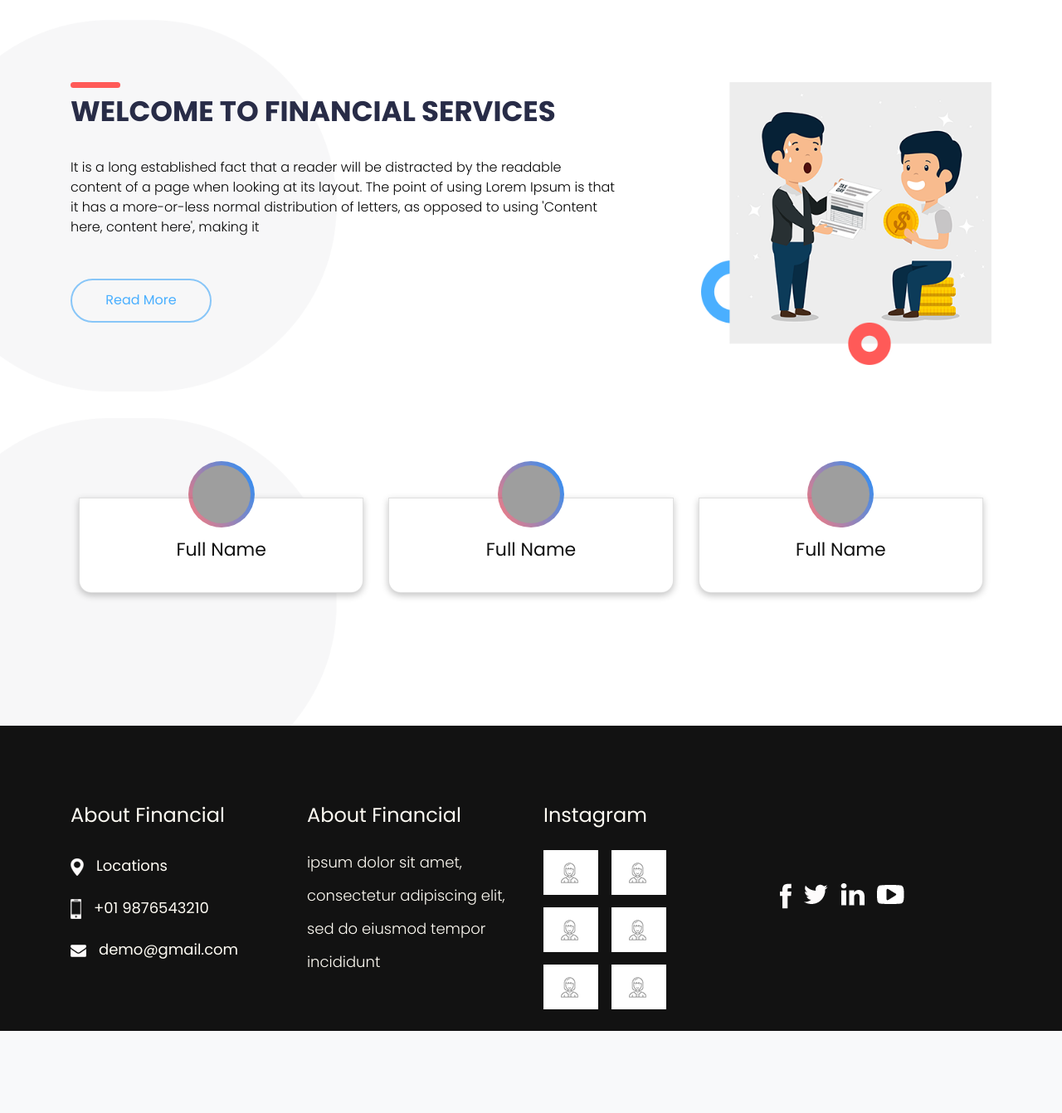
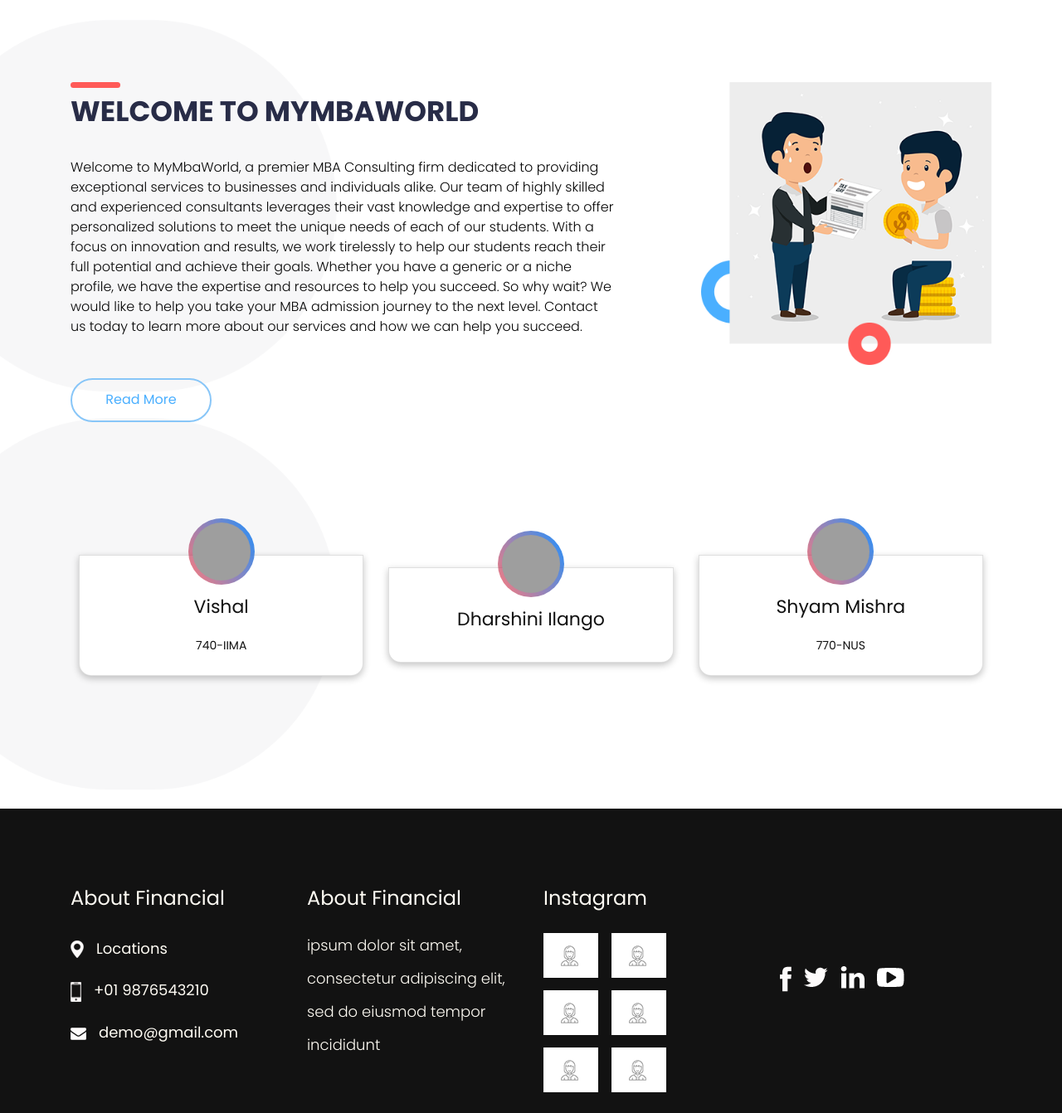
Before and after one commit to GMATF/AVF, a Flask app: page /about in a window 1280 px wide. Shown: the part 66-1408 px from the top of the page at 83% size. Before the commit the page ends 1309 px from the top, so only its background shows below. Run offline with Flask 2, Linux system fonts and the light colour scheme; some libraries are stand-ins or nearby versions; grey boxes are pictures that could not be loaded.

Commit message:
Added About us content

```diff
--- a/app/static/css/style.css
+++ b/app/static/css/style.css
@@ -967,6 +967,7 @@
   /* Style the front side (fallback if image is missing) */
   .flip-card-front {
     background-color: rgba(255, 0, 0, 0.35);
+    border: 2px solid #828282;
     color: black;
     display: flex;
     flex-direction: column;
@@ -1078,6 +1079,10 @@
 
 .b-service-description{
     display: none;
+}
+
+.coach-aboutus{
+
 }
 
 
@@ -1222,7 +1227,7 @@
     align-items: center;
     justify-content: space-between;
     text-align: center;
-    height: 300px;
+    height: 55rem;
 }
 
 .card:hover > .link{
@@ -1252,6 +1257,7 @@
         align-items: center;
         justify-content: space-between;
         text-align: center;
-        height: 460px;
+        height: 55rem;
+
     }
  }
--- a/app/templates/about.html
+++ b/app/templates/about.html
@@ -69,10 +69,8 @@
     <div class="container">
       <div class="row">
         <div class="col-md-8">
-          <h1 class="services_taital">WELCOME TO FINAnCIAL SERVICES</h1>
-          <p class="services_text">It is a long established fact that a reader will be distracted by the readable
-            content of a page when looking at its layout. The point of using Lorem Ipsum is that it has a more-or-less
-            normal distribution of letters, as opposed to using 'Content here, content here', making it </p>
+          <h1 class="services_taital">WELCOME TO MyMbaWorld</h1>
+          <p class="services_text">Welcome to MyMbaWorld, a premier MBA Consulting firm dedicated to providing exceptional services to businesses and individuals alike. Our team of highly skilled and experienced consultants leverages their vast knowledge and expertise to offer personalized solutions to meet the unique needs of each of our students. With a focus on innovation and results, we work tirelessly to help our students reach their full potential and achieve their goals. Whether you have a generic or a niche profile, we have the expertise and resources to help you succeed. So why wait? We would like to help you take your MBA admission journey to the next level. Contact us today to learn more about our services and how we can help you succeed.</p>
           <div class="moremore_bt"><a href="#">Read More </a></div>
         </div>
         <div class="col-md-4">
@@ -85,11 +83,11 @@
       <div class="col-xl-4  col-lg-6 col-12  d-flex justify-content-center align-items-center">
         <div class="card">
           <img src="https://www.nautec.com/wp-content/uploads/2018/04/placeholder-person.png" alt="">
-          <h2>Full Name</h2>
+          <h2>Vishal</h2>
+          <h5>740-IIMA</h5>
           <div class="cont">
-            <p>Short description about the person mentioned above.
-              Short description about the person mentioned above.
-              Short description about the person mentioned above.
+            <p class="coach-aboutus">
+              Vishal earned his degree in Mechanical Engineering before joining Accenture as a Supply Chain Analyst. In this role, he was accountable for various aspects of supply chain management, including inventory planning and optimization, vendor management, procurement, DC capacity analysis and management, logistics management, store planogram design, and merchandising.<br><br> Later, Vishal joined Reliance as a demand forecasting and business planning manager, where Vishal honed his managerial skills and accumulated a wealth of experience. He then pursued a prestigious one-year MBA at IIM-Ahmedabad, where he distinguished himself by leading numerous initiatives. He was subsequently placed as a Senior Manager in Production with the Mahindra group. Vishal possesses substantial expertise in both Supply Chain Management and Project Management
             </p>
             <div class="link">
               <a href="#"><i class="fab fa-linkedin"></i></a>
@@ -102,11 +100,10 @@
       <div class="col-xl-4  col-lg-6 col-12  d-flex justify-content-center align-items-center">
         <div class="card">
           <img src="https://www.nautec.com/wp-content/uploads/2018/04/placeholder-person.png" alt="">
-          <h2>Full Name</h2>
+          <h2>Dharshini Ilango</h2>
           <div class="cont">
-            <p>Short description about the person mentioned above.
-              Short description about the person mentioned above.
-              Short description about the person mentioned above.
+            <p class="coach-aboutus">
+              Dharshini, who holds a degree in Electronics and Electrical Engineering, launched her career as the Marketing and Strategic Head for a real estate firm in Tamil Nadu, where she collaborated closely with senior government officials to develop energy infrastructure throughout the region.<br><br> She later joined the EIS and IOT division at TCS, where she specialized in the Automotive segment and was instrumental in the development of components for fuel-less vehicles and crafting a launch strategy for new products.<br><br> Dharshini went on to pursue a flagship MBA at ISB, where she excelled as a leader, serving as the Head of Advaita and spearheading the ELP project to devise go-to-market strategies for multiple startups. Currently, Dharshini works as a Strategy Consultant at Deloitte.
             </p>
             <div class="link">
               <a href="#"><i class="fab fa-linkedin"></i></a>
@@ -119,11 +116,10 @@
       <div class="col-xl-4  col-lg-6 col-12  d-flex justify-content-center align-items-center">
         <div class="card">
           <img src="https://www.nautec.com/wp-content/uploads/2018/04/placeholder-person.png" alt="">
-          <h2>Full Name</h2>
+          <h2>Shyam Mishra</h2>
+          <h5>770-NUS</h5>
           <div class="cont">
-            <p>Short description about the person mentioned above.
-              Short description about the person mentioned above.
-              Short description about the person mentioned above.
+            <p class="coach-aboutus">Shyam possesses a degree in Engineering and Analytics and began his career with a cutting-edge technology start-up incubated at IIT-M, where he cultivated his passion for Machine Learning and Artificial Intelligence. <br><br> As a Tech Consultant at TCS, Shyam contributed to a variety of projects, including Robotics and Autonomous vehicle design. His interest in Analytics eventually led him to work with structured data and collaborate with TCS' Talent Development unit in generating recommendations for employees on the company's Learning Portal.<br><br> Shyam also leveraged his expertise in financial algorithms to predict arbitrage opportunities for some of the world's top banks.<br><br> He previously served as the Technical Head for TCS' CSR division and has been recognized for his achievements, including winning several state and national-level debate competitions and earning certification as a public speaker. Currently, Shyam is a Merit-based Scholar pursuing an MBA at NUS.
             </p>
             <div class="link">
               <a href="#"><i class="fab fa-linkedin"></i></a>
```
